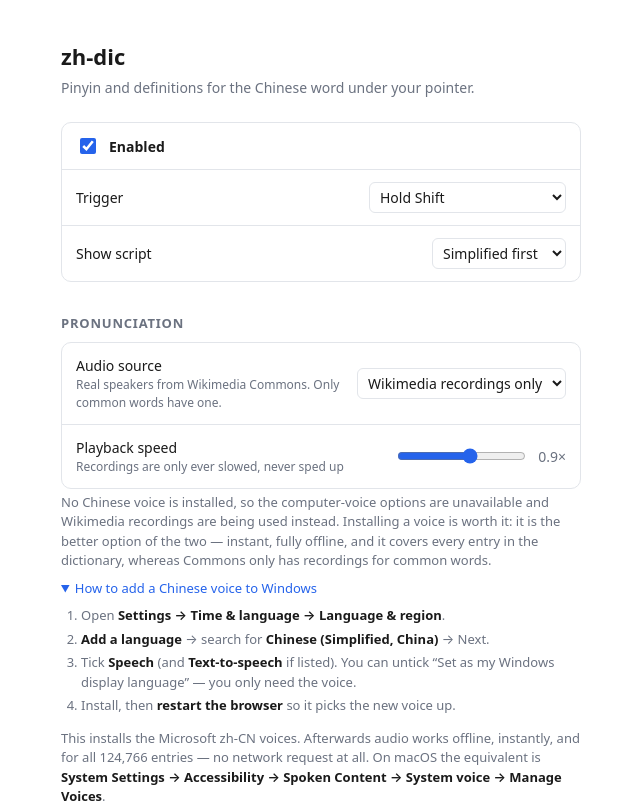
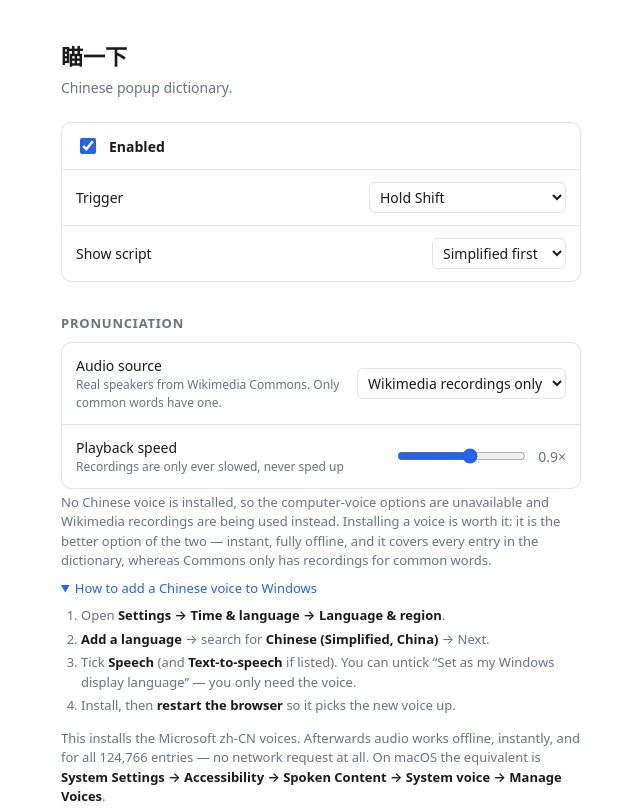
Before and after one commit to jmjm93/miaoyixia, a browser extension: page extension/src/options/options.html in a window 1280 px wide. Shown: the top 810 px of the page, without its empty margins (319-959 px from the left). Drawn offline with Linux system fonts and the light colour scheme.

Commit message:
chore: renamed to app name; added options on readme

```diff
--- a/extension/src/options/options.html
+++ b/extension/src/options/options.html
@@ -2,13 +2,13 @@
 <html lang="en">
   <head>
     <meta charset="utf-8" />
-    <title>zh-dic settings</title>
+    <title>瞄一下 settings</title>
     <link rel="stylesheet" href="options.css" />
   </head>
   <body>
     <main>
-      <h1>zh-dic</h1>
-      <p class="lede">Pinyin and definitions for the Chinese word under your pointer.</p>
+      <h1>瞄一下</h1>
+      <p class="lede">Chinese popup dictionary.</p>
 
       <section>
         <label class="row switch">
```
Also changed, not shown: README.md, extension/manifest.json.
